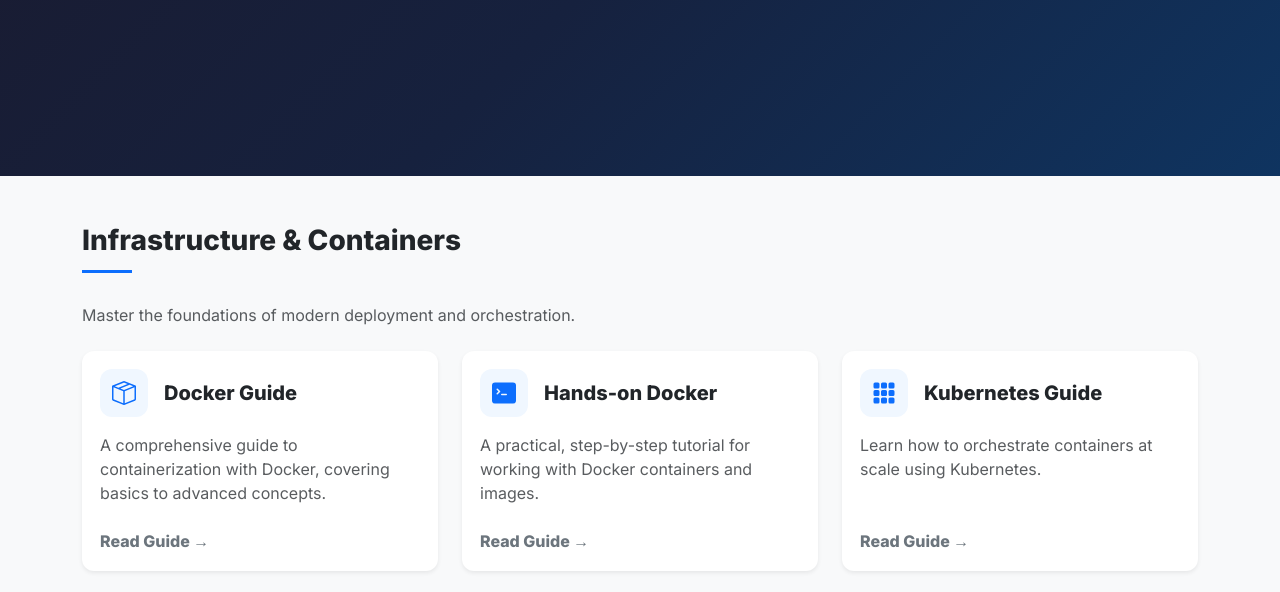
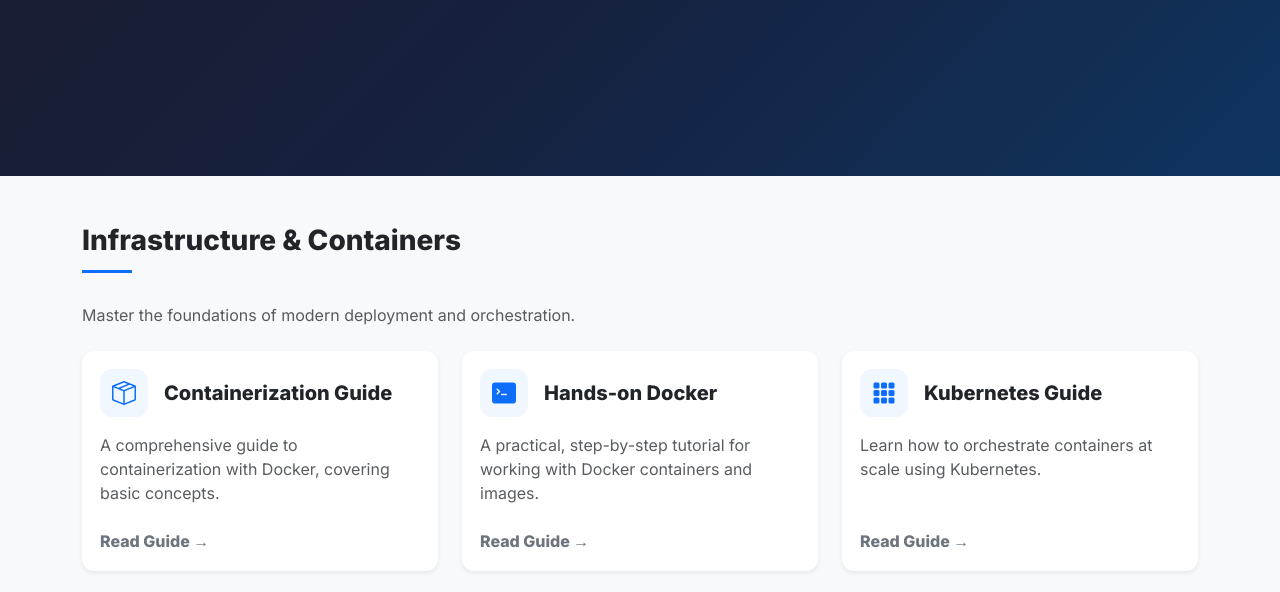
Before and after one commit to sds-edu/sds-edu.github.io, a website: page toolbox.html in a window 1280 px wide. Shown: the part 360-952 px from the top of the page. Drawn offline with Linux system fonts and the light colour scheme.

Commit message:
chore: update wordings

```diff
--- a/toolbox.html
+++ b/toolbox.html
@@ -57,9 +57,9 @@
                       <path d="M8.186 1.113a.5.5 0 0 0-.372 0L1.846 3.5l2.404.962L10.404 2l-2.218-.887zm3.564 1.426L5.596 5 8 5.961 14.154 3.5l-2.404-.961zm3.25 1.7-6.5 2.6v7.922l6.5-2.6V4.24zM7.5 14.762V6.838L1 4.239v7.923l6.5 2.6zM7.443.184a1.5 1.5 0 0 1 1.114 0l7.129 2.852A.5.5 0 0 1 16 3.5v8.662a1 1 0 0 1-.629.928l-7.185 2.874a.5.5 0 0 1-.372 0L.63 13.09a1 1 0 0 1-.63-.928V3.5a.5.5 0 0 1 .314-.464L7.443.184z"/>
                     </svg>
                   </div>
-                  <h5 class="card-title fw-bold mb-0">Docker Guide</h5>
+                  <h5 class="card-title fw-bold mb-0">Containerization Guide</h5>
                 </div>
-                <p class="card-text text-muted">A comprehensive guide to containerization with Docker, covering basics to advanced concepts.</p>
+                <p class="card-text text-muted">A comprehensive guide to containerization with Docker, covering basic concepts.</p>
               </div>
               <div class="card-footer bg-transparent border-0 pb-3">
                 <a href="https://sds-edu.github.io/SDS-Docker-Guide"
@@ -259,7 +259,7 @@
                   </div>
                   <h5 class="card-title fw-bold mb-0">Redis Guide</h5>
                 </div>
-                <p class="card-text text-muted">High-performance in-memory data structures and caching strategies.
+                <p class="card-text text-muted">Build high-speed apps using Redis for caching and real-time data.
                 </p>
               </div>
               <div class="card-footer bg-transparent border-0 pb-3">
```
